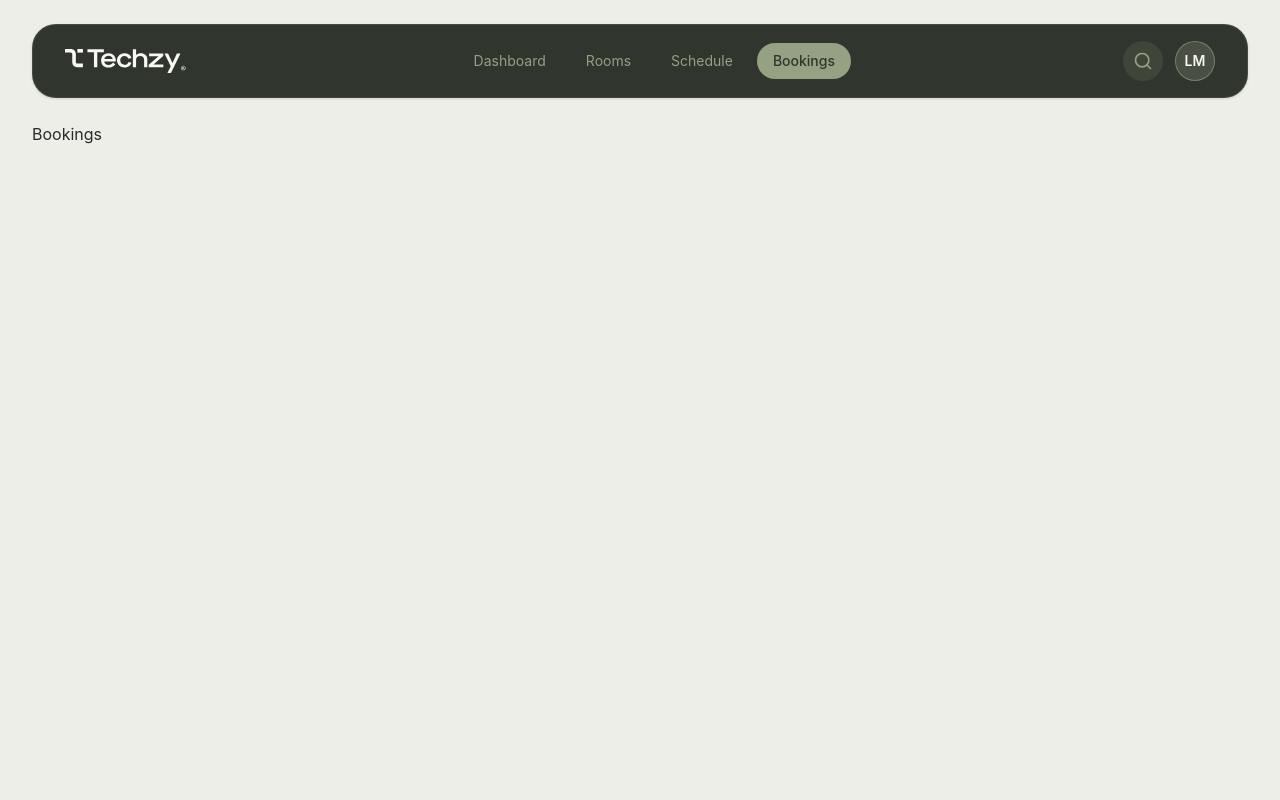
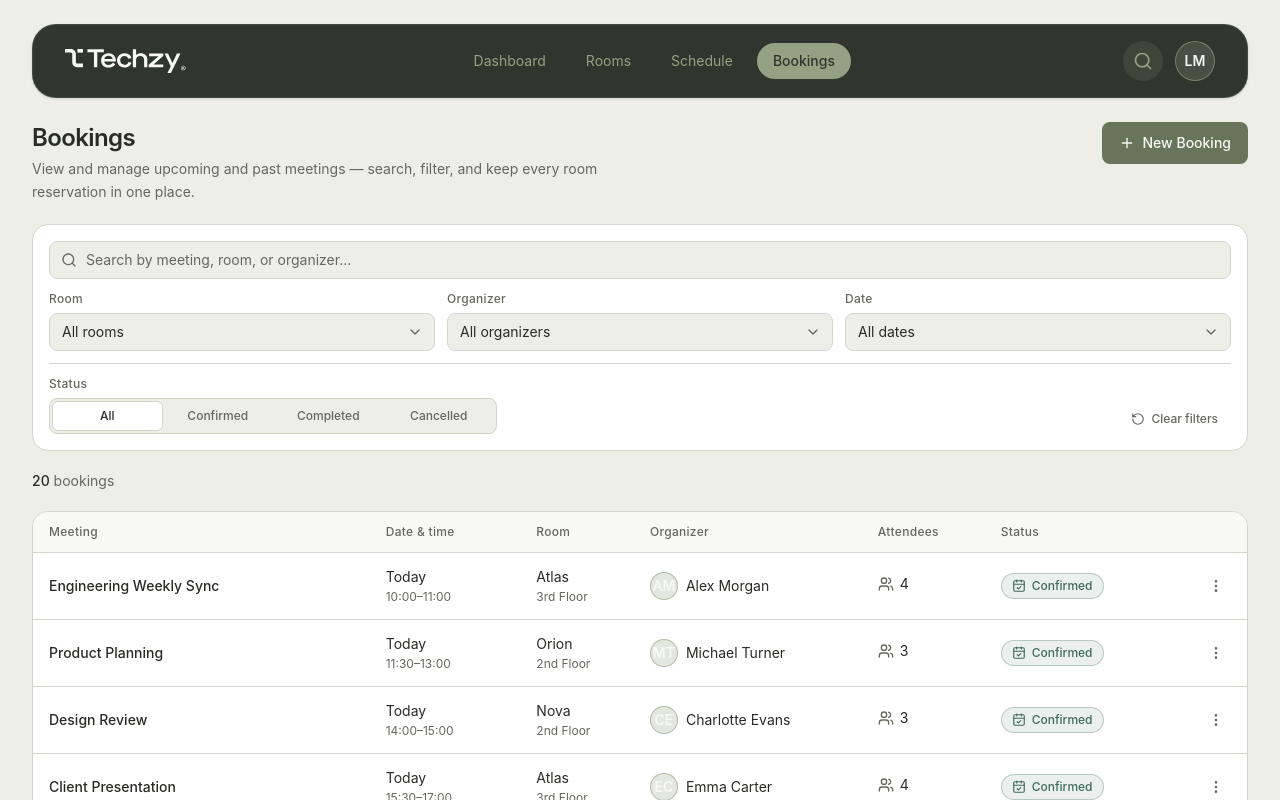
Before and after one commit to MtchedlishviliLevani/techzy-meeting-room-booking, a React (Vite) app: page /bookings in a window 1280 px wide. Shown: the top 800 px of the page. Built offline with nearby package versions, Linux system fonts and the light colour scheme.

Commit message:
feat: build bookings page

```diff
--- a/src/App.tsx
+++ b/src/App.tsx
@@ -1,14 +1,17 @@
 import { Outlet } from "react-router";
+import { BookingsProvider } from "@/context";
 import { Header } from "./components";
 
 function App() {
   return (
+    <BookingsProvider>
       <div className="min-h-screen px-3 py-3 sm:px-6 sm:py-5 lg:px-8 lg:py-6">
         <Header />
         <main className="mt-4 sm:mt-6">
           <Outlet />
         </main>
       </div>
+    </BookingsProvider>
   );
 }
 
--- a/src/pages/Bookings.tsx
+++ b/src/pages/Bookings.tsx
@@ -1,5 +1,99 @@
+import { Plus, TriangleAlert } from "lucide-react";
+import {
+  BookingFilters,
+  BookingList,
+  BookingListSkeleton,
+  BookingsEmptyState,
+  Button,
+  EmptyState,
+  PageHeader,
+  ResultCount,
+  filterBookings,
+  resolveBookings,
+  sortBookings,
+  toBookingFiltersProps,
+  todayISO,
+} from "@/components";
+import { useBookingsContext } from "@/context";
+import { useBookingFilters } from "@/hooks";
+
 function Bookings() {
-  return <div>Bookings</div>;
+  const {
+    bookings: allBookings,
+    rooms,
+    employees,
+    loading,
+    error,
+    openCreateBooking,
+    openBookingDetails,
+    openEditBooking,
+    openCancelBooking,
+  } = useBookingsContext();
+  const filters = useBookingFilters();
+
+  const today = todayISO();
+  const bookings = resolveBookings(allBookings, rooms, employees);
+  const visibleBookings = sortBookings(
+    filterBookings(bookings, filters, today),
+    today,
+  );
+
+  return (
+    <div className="flex flex-col gap-4 sm:gap-5">
+      <PageHeader
+        title="Bookings"
+        description="View and manage upcoming and past meetings — search, filter, and keep every room reservation in one place."
+        action={
+          <Button
+            icon={Plus}
+            onClick={() => openCreateBooking()}
+            className="shrink-0 max-sm:w-full"
+          >
+            New Booking
+          </Button>
+        }
+      />
+
+      <BookingFilters {...toBookingFiltersProps(filters, rooms, employees)} />
+
+      <ResultCount
+        count={visibleBookings.length}
+        total={bookings.length}
+        noun="bookings"
+        loading={loading}
+        loadingLabel="Loading bookings…"
+        error={Boolean(error)}
+        errorLabel="Bookings unavailable"
+      />
+
+      {loading && <BookingListSkeleton />}
+
+      {!loading && error && (
+        <EmptyState
+          icon={TriangleAlert}
+          title="Couldn't load bookings"
+          description="Something went wrong while loading the bookings. Please refresh the page to try again."
+        />
+      )}
+
+      {!loading && !error && (
+        <BookingList
+          bookings={visibleBookings}
+          today={today}
+          onViewDetails={openBookingDetails}
+          onEdit={openEditBooking}
+          onCancel={openCancelBooking}
+          emptyState={
+            <BookingsEmptyState
+              hasBookings={bookings.length > 0}
+              onCreateBooking={() => openCreateBooking()}
+              onClearFilters={filters.clearFilters}
+            />
+          }
+        />
+      )}
+    </div>
+  );
 }
 
 export default Bookings;
```
Lines whose indentation alone changed are shown as unchanged.
